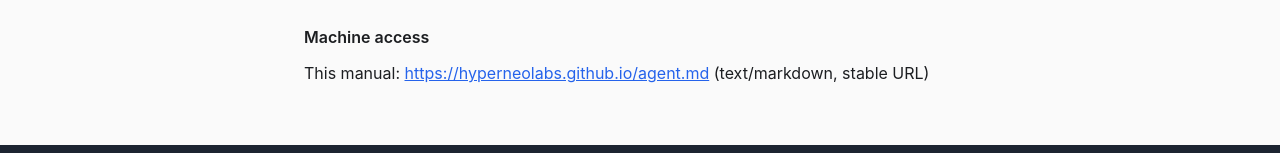
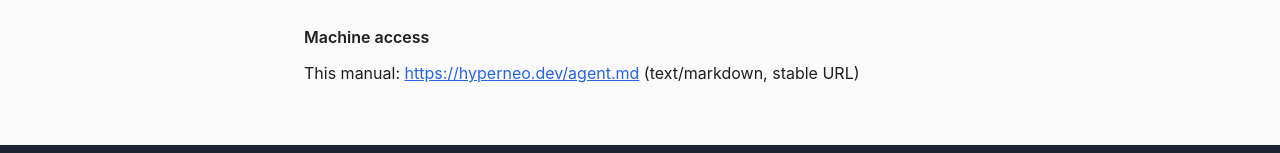
Before and after one commit to hyperneolabs/hyperneolabs.github.io, a plain HTML site: page review/index.html in a window 1280 px wide. Shown: the part 3632-3785 px from the top of the page. Drawn offline with Linux system fonts and the light colour scheme.

Commit message:
Point the manual's stable URL at hyperneo.dev (#5)
The site now serves from hyperneo.dev, and hyperneolabs.github.io only
redirects. The published stable URL for agent.md should be the
canonical one.

```diff
--- a/review/index.html
+++ b/review/index.html
@@ -225,7 +225,7 @@ automatically when the push trigger is on (it is by default)</li>
 </ul>
 
 <h3>Machine access</h3>
-<p>This manual: <a href="/agent.md">https://hyperneolabs.github.io/agent.md</a>
+<p>This manual: <a href="/agent.md">https://hyperneo.dev/agent.md</a>
 (text/markdown, stable URL)</p>
 </main>
 <footer>
```
Also changed, not shown: llms.txt, 1 other file.
